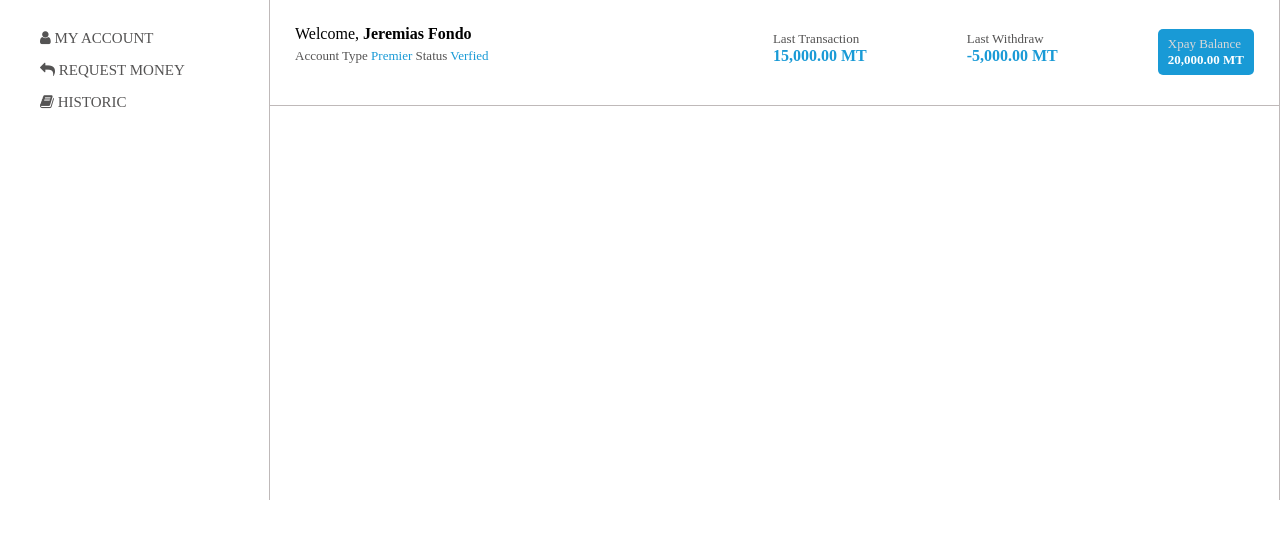
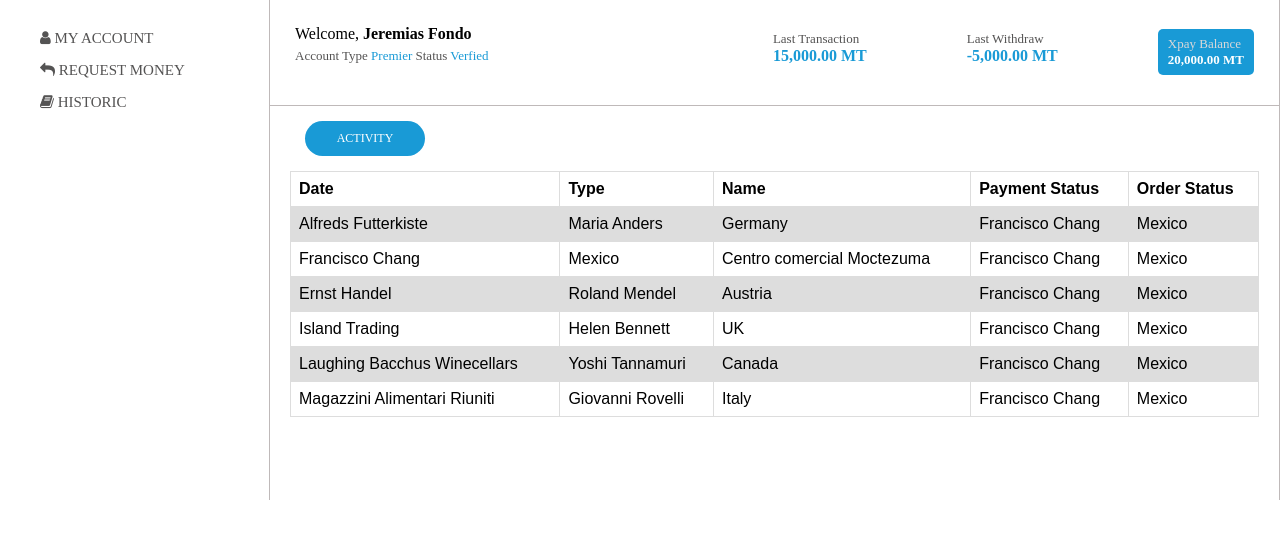
Before and after one commit to josesmachava/xindiri, a Django app: page /dashboard in a window 1280 px wide. Shown: the part 48-587 px from the top of the page. Run offline with Django 3.2, Linux system fonts and the light colour scheme.

Commit message:
dashboard 4

```diff
--- a/account/models.py
+++ b/account/models.py
@@ -8,6 +8,7 @@ class User(models.Model):
     username = models.CharField(max_length=255, null=False)
     email  = models.TextField()
     website = models.URLField()
+    balance = models.CharField(max_length=255, null=False)
     created_at = models.DateTimeField(default=timezone.now)
     updated_at = models.DateTimeField(auto_now=True)
 
--- a/templates/account/index.html
+++ b/templates/account/index.html
@@ -89,6 +89,32 @@
   grid-column: 3;
   grid-row: 1;
 }
+
+table {
+  font-family: arial, sans-serif;
+  border-collapse: collapse;
+  width: 100%;
+}
+
+td, th {
+  border: 1px solid #dddddd;
+  text-align: left;
+  padding: 8px;
+}
+
+tr:nth-child(even) {
+  background-color: #dddddd;
+}
+.button-activity{
+    background-color: #199ad6;
+    padding: 10px;
+    width: 100px;
+    border-radius: 20px;
+    color: #fff;
+    text-align: center;
+    font-size: 12px;
+    margin: 15px;
+}
 </style>
 </head>
 <body>
@@ -173,7 +199,68 @@
 
         </div>
 
+        <!--  -->
 
+        <div style="padding-left: 20px; padding-right: 20px">
+
+                  <div class="button-activity">
+                       ACTIVITY
+                  </div>
+
+                <table>
+                        <tr>
+                          <th>Date</th>
+                          <th>Type</th>
+                          <th>Name</th>
+                          <th>Payment Status</th>
+                          <th>Order Status</th>
+
+                        </tr>
+                        <tr>
+                          <td>Alfreds Futterkiste</td>
+                          <td>Maria Anders</td>
+                          <td>Germany</td>
+                          <td>Francisco Chang</td>
+                          <td>Mexico</td>
+                        </tr>
+                        <tr>
+                                <td>Francisco Chang</td>
+                                <td>Mexico</td>
+                          <td>Centro comercial Moctezuma</td>
+                          <td>Francisco Chang</td>
+                          <td>Mexico</td>
+                        </tr>
+                        <tr>
+                          <td>Ernst Handel</td>
+                          <td>Roland Mendel</td>
+                          <td>Austria</td>
+                          <td>Francisco Chang</td>
+                          <td>Mexico</td>
+                        </tr>
+                        <tr>
+                          <td>Island Trading</td>
+                          <td>Helen Bennett</td>
+                          <td>UK</td>
+                          <td>Francisco Chang</td>
+                          <td>Mexico</td>
+                        </tr>
+                        <tr>
+                          <td>Laughing Bacchus Winecellars</td>
+                          <td>Yoshi Tannamuri</td>
+                          <td>Canada</td>
+                          <td>Francisco Chang</td>
+                          <td>Mexico</td>
+                        </tr>
+                        <tr>
+                          <td>Magazzini Alimentari Riuniti</td>
+                          <td>Giovanni Rovelli</td>
+                          <td>Italy</td>
+                          <td>Francisco Chang</td>
+                          <td>Mexico</td>
+                        </tr>
+
+                      </table>
+        </div>
 
         </div>
 
```
